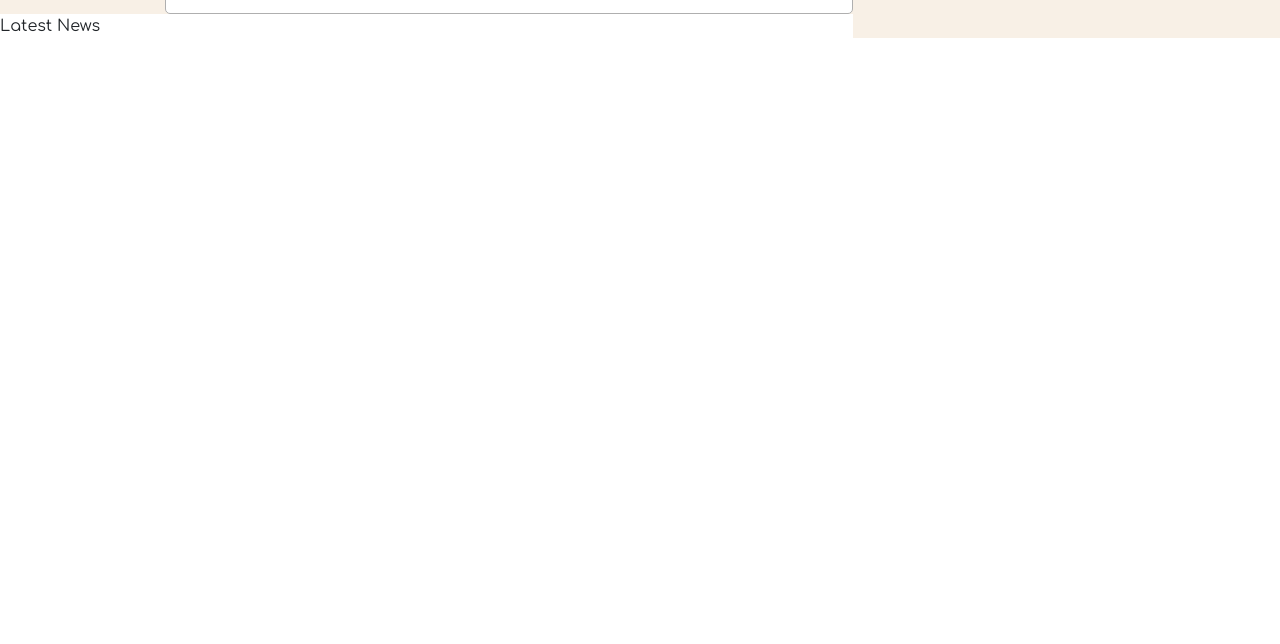
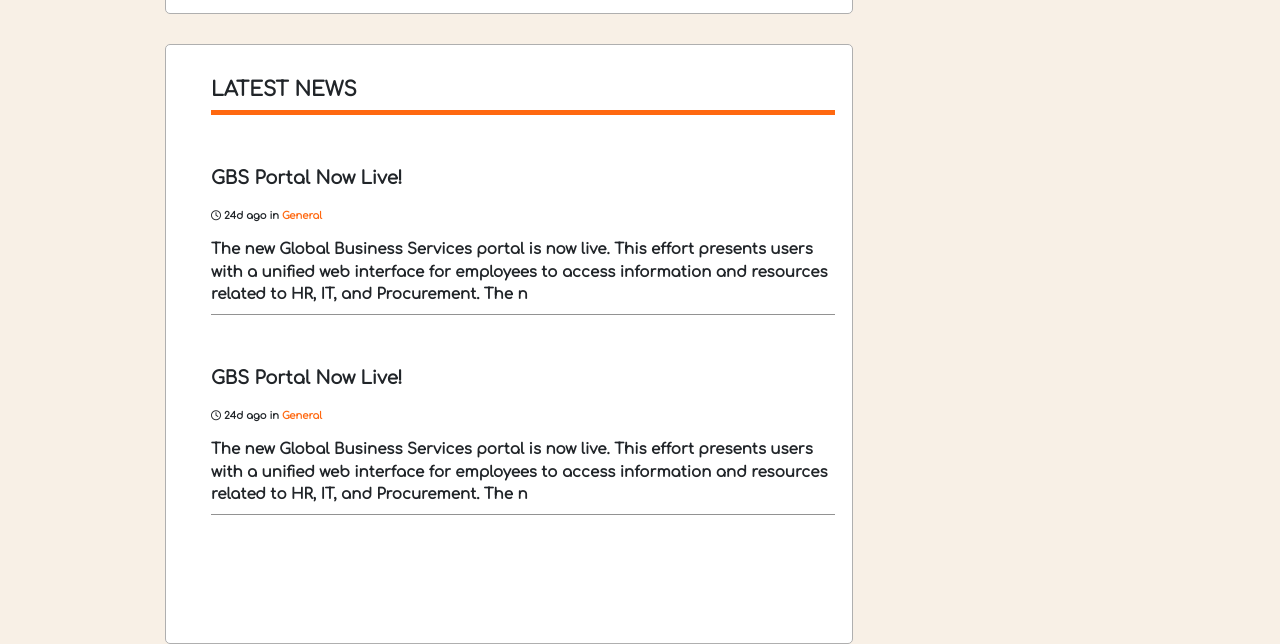
Before and after one commit to beardybones/NewRocket, a plain HTML site: page index.html in a window 1280 px wide. Shown: the part 637-1281 px from the top of the page. Before the commit the page ends 800 px from the top, so only its background shows below. Drawn offline with nearby package versions, Linux system fonts and the light colour scheme.

Commit message:
Finished Latest News

```diff
--- a/assets/css/style.css
+++ b/assets/css/style.css
@@ -232,7 +232,7 @@ body {
   .serImage {
     position: absolute;
     top: 10px;
-    right: 160px;
+    right: 200px;
   }
 
   .serText {
@@ -252,6 +252,44 @@ body {
 
   .news {
     background-color: white;
+    border: 1px solid rgb(175, 175, 175);
+    margin-top: 30px;
+    margin-left: 150px;
+    border-radius: 5px;
+    height: 600px;
+  }
+
+  .newsBoarder {
+    border-bottom: 5px solid rgb(255, 104, 16);
+    width: 95%;
+    margin-top: 30px;
+    margin-left: 30px;
+    height: 40px;
+    font-size: 20px;
+    font-weight: 800;
+  }
+
+  .gbs {
+    border-bottom: 1px solid rgb(146, 146, 146);
+    width: 95%;
+    margin-left: 30px;
+    margin-top: 50px;
+    height: 150px;
+  }
+
+  .portal {
+    font-size: 18px;
+    font-weight: 600;
+  }
+
+  .general {
+    font-size: 10px;
+    font-weight: 600;
+  }
+
+  .gbsText {
+    font-size: 15px;
+    font-weight: 600;
   }
 
   /* CONNECT W/ ME CSS */
--- a/index.html
+++ b/index.html
@@ -139,9 +139,22 @@
           </div>
 
           <div class="news row">
-              Latest News
+            <div class="col">
+              <div class="newsBoarder">
+                <p>LATEST NEWS</p>
+              </div>
+              <div class="gbs">
+                <p class="portal">GBS Portal Now Live!</p>
+                <p class="general"><i class="far fa-clock"></i>   24d ago in <span class="oj">General</span></p>
+                <p class="gbsText">The new Global Business Services portal is now live. This effort presents users with a unified web interface for employees to access information and resources related to HR, IT, and Procurement. The n</p>
+              </div>
+              <div class="gbs">
+                <p class="portal">GBS Portal Now Live!</p>
+                <p class="general"><i class="far fa-clock"></i>   24d ago in <span class="oj">General</span></p>
+                <p class="gbsText">The new Global Business Services portal is now live. This effort presents users with a unified web interface for employees to access information and resources related to HR, IT, and Procurement. The n</p>
+              </div>
+            </div>
           </div>
-
         </div>
 
         <div class="col-6 col-md-4">
```
